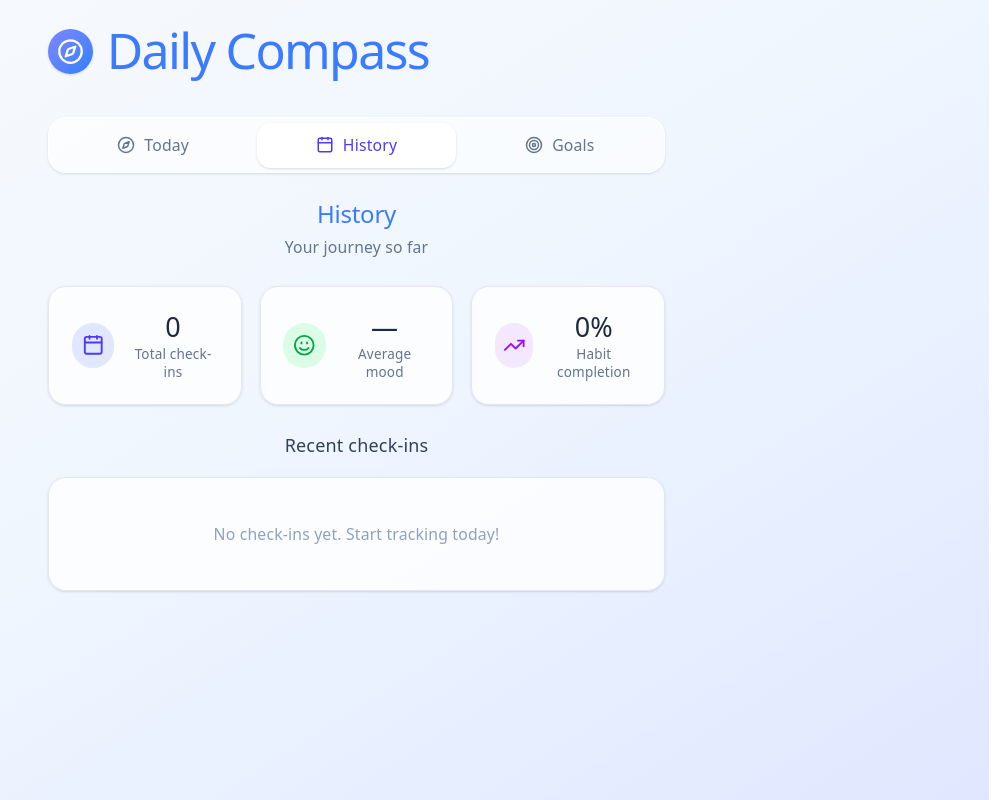
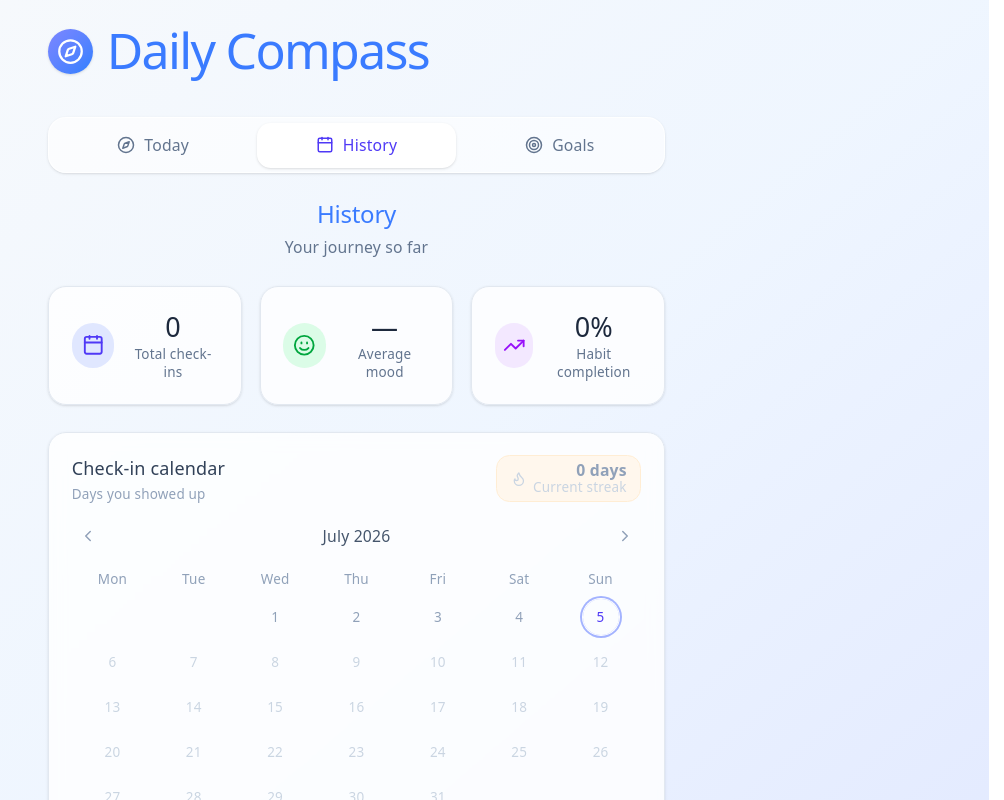
Before and after one commit to kianakermani/daily-compass, a React (Vite) app in the folder frontend/: page /history in a window 1280 px wide. Shown: the top 800 px of the page, without its empty margins (276-1280 px from the left). Built offline with nearby package versions, Linux system fonts and the light colour scheme.

Commit message:
feat: add history calendar view and streak tracking

```diff
--- /dev/null
+++ b/frontend/src/components/history/CheckinCalendar.tsx
@@ -0,0 +1,192 @@
+import { useState } from "react";
+import { Flame, ChevronLeft, ChevronRight } from "lucide-react";
+import Card from "../Card";
+
+import type { CheckinData } from "../../types";
+
+const WEEKDAYS = ["Mon", "Tue", "Wed", "Thu", "Fri", "Sat", "Sun"];
+
+function formatLocalDate(date: Date): string {
+  const year = date.getFullYear();
+  const month = String(date.getMonth() + 1).padStart(2, "0");
+  const day = String(date.getDate()).padStart(2, "0");
+
+  return `${year}-${month}-${day}`;
+}
+
+function computeStreak(checkinDates: Set<string>): number {
+  let streak = 0;
+  const cursor = new Date();
+
+  cursor.setHours(0, 0, 0, 0);
+
+  while (true) {
+    const key = formatLocalDate(cursor);
+
+    if (!checkinDates.has(key)) break;
+
+    streak++;
+    cursor.setDate(cursor.getDate() - 1);
+  }
+
+  return streak;
+}
+
+export default function CheckinCalendar({
+  checkins,
+}: {
+  checkins: CheckinData[];
+}) {
+  const today = new Date();
+  const [viewYear, setViewYear] = useState(today.getFullYear());
+  const [viewMonth, setViewMonth] = useState(today.getMonth());
+
+  const checkinDates = new Set(checkins.map((c) => c.date));
+  const streak = computeStreak(checkinDates);
+
+  const goBack = () => {
+    if (viewMonth === 0) {
+      setViewMonth(11);
+      setViewYear((y) => y - 1);
+    } else setViewMonth((m) => m - 1);
+  };
+  const goForward = () => {
+    if (viewMonth === 11) {
+      setViewMonth(0);
+      setViewYear((y) => y + 1);
+    } else setViewMonth((m) => m + 1);
+  };
+
+  const monthLabel = new Date(viewYear, viewMonth, 1).toLocaleDateString(
+    "en-US",
+    {
+      month: "long",
+      year: "numeric",
+    },
+  );
+
+  // Build the grid: first day of month offset (Mon=0)
+  const firstDay = new Date(viewYear, viewMonth, 1).getDay();
+  // JS: 0=Sun,1=Monâ€¦6=Sat â†’ convert to Mon=0 offset
+  const offset = (firstDay + 6) % 7;
+  const daysInMonth = new Date(viewYear, viewMonth + 1, 0).getDate();
+
+  const todayStr = formatLocalDate(today);
+
+  const cells: (number | null)[] = [
+    ...Array(offset).fill(null),
+    ...Array.from({ length: daysInMonth }, (_, i) => i + 1),
+  ];
+  // pad to full rows
+  while (cells.length % 7 !== 0) cells.push(null);
+
+  return (
+    <Card className="p-5 bg-white/80 backdrop-blur-sm">
+      {/* Header: title + streak */}
+      <div className="flex items-start justify-between mb-4">
+        <div>
+          <h3 className="text-base font-medium text-slate-700">
+            Check-in calendar
+          </h3>
+          <p className="text-xs text-slate-400 mt-0.5 text-justify">
+            Days you showed up
+          </p>
+        </div>
+        <div className="flex items-center gap-1.5 bg-orange-50 border border-orange-100 rounded-xl px-3 py-1.5">
+          <Flame
+            className={`w-3.5 h-3.5 ${streak > 0 ? "text-orange-500" : "text-slate-300"}`}
+          />
+          <div className="text-right">
+            <p
+              className={`text-sm font-semibold leading-none ${streak > 0 ? "text-orange-600" : "text-slate-400"}`}
+            >
+              {streak} day{streak !== 1 ? "s" : ""}
+            </p>
+            <p
+              className={`text-xs leading-none mt-0.5 ${streak > 0 ? "text-orange-400" : "text-slate-300"}`}
+            >
+              Current streak
+            </p>
+          </div>
+        </div>
+      </div>
+
+      {/* Month navigation */}
+      <div className="flex items-center justify-between mb-3">
+        <button
+          onClick={goBack}
+          className="w-7 h-7 flex items-center justify-center rounded-lg hover:bg-slate-100 transition-colors text-slate-400 hover:text-slate-600"
+        >
+          <ChevronLeft className="w-4 h-4" />
+        </button>
+        <span className="text-sm font-medium text-slate-600">{monthLabel}</span>
+        <button
+          onClick={goForward}
+          className="w-7 h-7 flex items-center justify-center rounded-lg hover:bg-slate-100 transition-colors text-slate-400 hover:text-slate-600"
+        >
+          <ChevronRight className="w-4 h-4" />
+        </button>
+      </div>
+
+      {/* Weekday labels */}
+      <div className="grid grid-cols-7 mb-1">
+        {WEEKDAYS.map((d) => (
+          <div
+            key={d}
+            className="text-center text-xs text-slate-400 font-medium py-1"
+          >
+            {d}
+          </div>
+        ))}
+      </div>
+
+      {/* Day grid */}
+      <div className="grid grid-cols-7 gap-y-1">
+        {cells.map((day, i) => {
+          if (day === null) return <div key={`empty-${i}`} />;
+
+          const mm = String(viewMonth + 1).padStart(2, "0");
+          const dd = String(day).padStart(2, "0");
+          const dateStr = `${viewYear}-${mm}-${dd}`;
+          const hasCheckin = checkinDates.has(dateStr);
+          const isToday = dateStr === todayStr;
+          const isFuture = dateStr > todayStr;
+
+          return (
+            <div
+              key={dateStr}
+              className="flex items-center justify-center py-0.5"
+            >
+              <div
+                className={[
+                  "w-8 h-8 flex items-center justify-center rounded-full text-xs transition-all ",
+                  hasCheckin
+                    ? "bg-indigo-500 text-white font-medium shadow-sm shadow-indigo-200 cursor-pointer"
+                    : isToday
+                      ? "ring-2 ring-indigo-300 ring-offset-1 text-indigo-600 font-medium"
+                      : isFuture
+                        ? "text-slate-300 cursor-default"
+                        : "text-slate-400 hover:bg-slate-100 cursor-pointer",
+                ].join(" ")}
+              >
+                {day}
+              </div>
+            </div>
+          );
+        })}
+      </div>
+
+      {/* Legend */}
+      <div className="flex items-center gap-4 mt-3 pt-3 border-t border-slate-100">
+        <div className="flex items-center gap-1.5">
+          <div className="w-3 h-3 rounded-full bg-indigo-500" />
+          <span className="text-xs text-slate-400">Checked in</span>
+        </div>
+        <div className="flex items-center gap-1.5">
+          <div className="w-3 h-3 rounded-full ring-2 ring-indigo-300" />
+          <span className="text-xs text-slate-400">Today</span>
+        </div>
+      </div>
+    </Card>
+  );
+}
--- a/frontend/src/components/history/CheckinCard.tsx
+++ b/frontend/src/components/history/CheckinCard.tsx
@@ -150,7 +150,7 @@ export default function CheckinCard({ checkin }: CheckinCardProps) {
           type="button"
           aria-label="View check-in details"
           onClick={() => setIsDetailsOpen(true)}
-          className="absolute right-4 top-4 flex h-8 w-8 items-center justify-center rounded-full text-slate-400 transition hover:bg-slate-100 hover:text-slate-600 focus:outline-none focus:ring-2 focus:ring-indigo-200"
+          className="absolute right-4 cursor-pointer top-4 flex h-8 w-8 items-center justify-center rounded-full text-slate-400 transition hover:bg-slate-100 hover:text-slate-600 focus:outline-none focus:ring-2 focus:ring-indigo-200"
         >
           <MoreHorizontal className="h-5 w-5" />
         </button>
--- a/frontend/src/pages/History.tsx
+++ b/frontend/src/pages/History.tsx
@@ -2,6 +2,7 @@ import { useEffect, useState } from "react";
 
 import HistoryStats from "../components/history/HistoryStats";
 import MoodChart from "../components/history/MoodChart";
+import CheckinCalendar from "../components/history/CheckinCalendar";
 import CheckinList from "../components/history/CheckinList";
 import { loadCheckins } from "../utils/history";
 import { getHistoryStats } from "../utils/historyStats";
@@ -28,6 +29,8 @@ export default function History() {
 
       <HistoryStats stats={stats} />
 
+      <CheckinCalendar checkins={checkins} />
+
       <MoodChart chartData={chartData} />
 
       <div>
```
Lines whose indentation alone changed are shown as unchanged.
